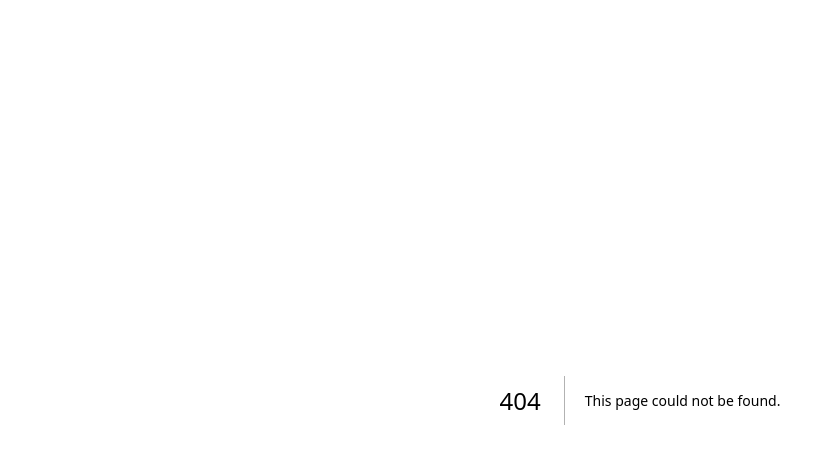
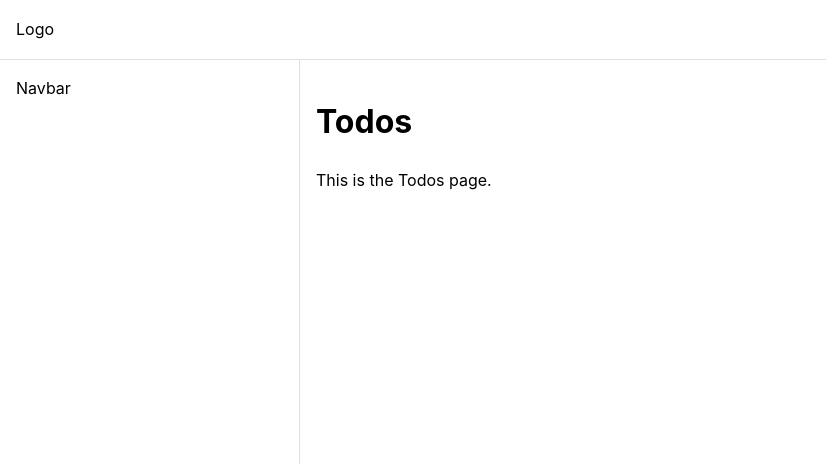
Before and after one commit to tamu-b/todo_app, a Next.js app in the folder frontend/: page /todos in a window 1280 px wide. Before the commit this address had no page. Shown: the top 464 px of the page, without its empty margins (0-826 px from the left). Built offline with nearby package versions, Linux system fonts and the light colour scheme.

Commit message:
layoutの仮作成

```diff
--- /dev/null
+++ b/frontend/src/app/(site)/layout.tsx
@@ -0,0 +1,34 @@
+'use client';
+import { AppShell, Burger, Group } from '@mantine/core';
+import { useDisclosure } from '@mantine/hooks';
+
+export default function Layout({
+  children,
+}: Readonly<{
+  children: React.ReactNode;
+}>) {
+  const [opened, { toggle }] = useDisclosure();
+
+  return (
+    <AppShell
+      padding="md"
+      header={{ height: 60 }}
+      navbar={{
+        width: 300,
+        breakpoint: 'sm',
+        collapsed: { mobile: !opened },
+      }}
+    >
+      <AppShell.Header>
+        <Group h="100%" px="md">
+          <Burger opened={opened} onClick={toggle} hiddenFrom="sm" size="sm" />
+          <div>Logo</div>
+        </Group>
+      </AppShell.Header>
+
+      <AppShell.Navbar p="md">Navbar</AppShell.Navbar>
+
+      <AppShell.Main>{children}</AppShell.Main>
+    </AppShell>
+  );
+}
--- /dev/null
+++ b/frontend/src/app/(site)/todos/page.tsx
@@ -0,0 +1,8 @@
+export default function TodosPage() {
+  return (
+    <div>
+      <h1>Todos</h1>
+      <p>This is the Todos page.</p>
+    </div>
+  );
+}
```
